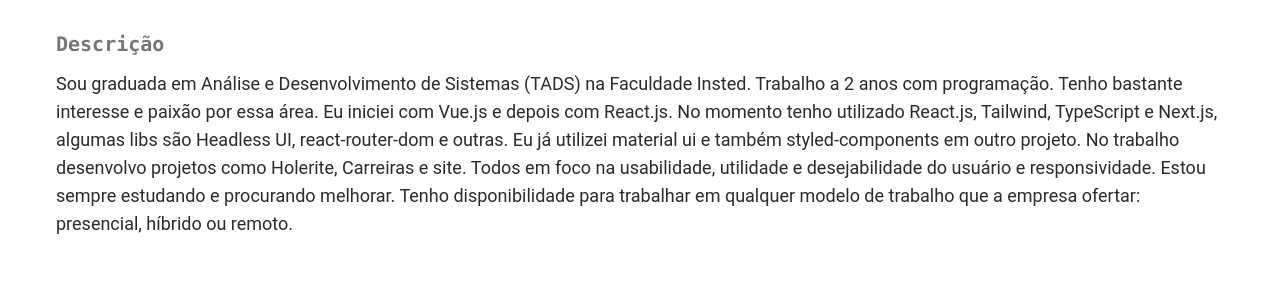
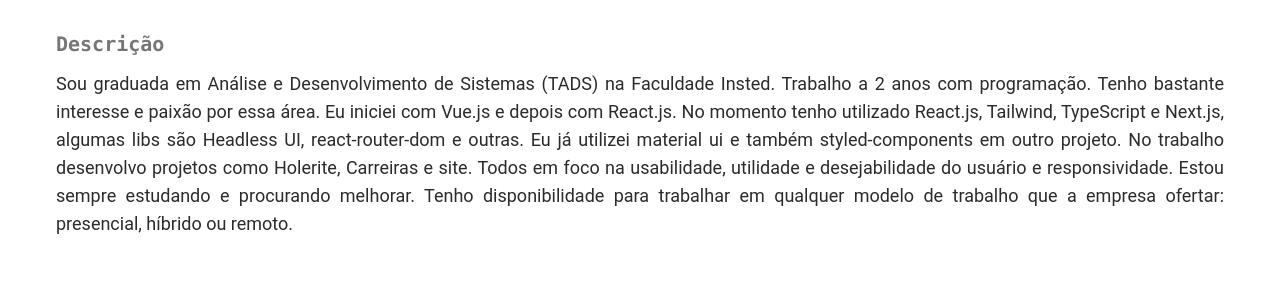
Before and after one commit to bamarcheti/my-resume, a React (Create React App) app: page / in a window 1280 px wide. Shown: the part 274-558 px from the top of the page. Built offline with nearby package versions, Linux system fonts and the light colour scheme.

Commit message:
fix: Alterando texto da descrição para text-justify

```diff
--- a/src/modules/About/components/Description.tsx
+++ b/src/modules/About/components/Description.tsx
@@ -10,7 +10,7 @@ const Description = () => {
         <Subtitle subtitle={t('subtitle_description')} />
       </div>
       <div className="flex flex-col gap-10 pt-0 lg:pt-2">
-        <p className="font-normal text-default dark:text-white text-base lg:text-lg text-left">
+        <p className="font-normal text-default dark:text-white text-base lg:text-lg text-justify">
           {t('description')}
         </p>
       </div>
```
